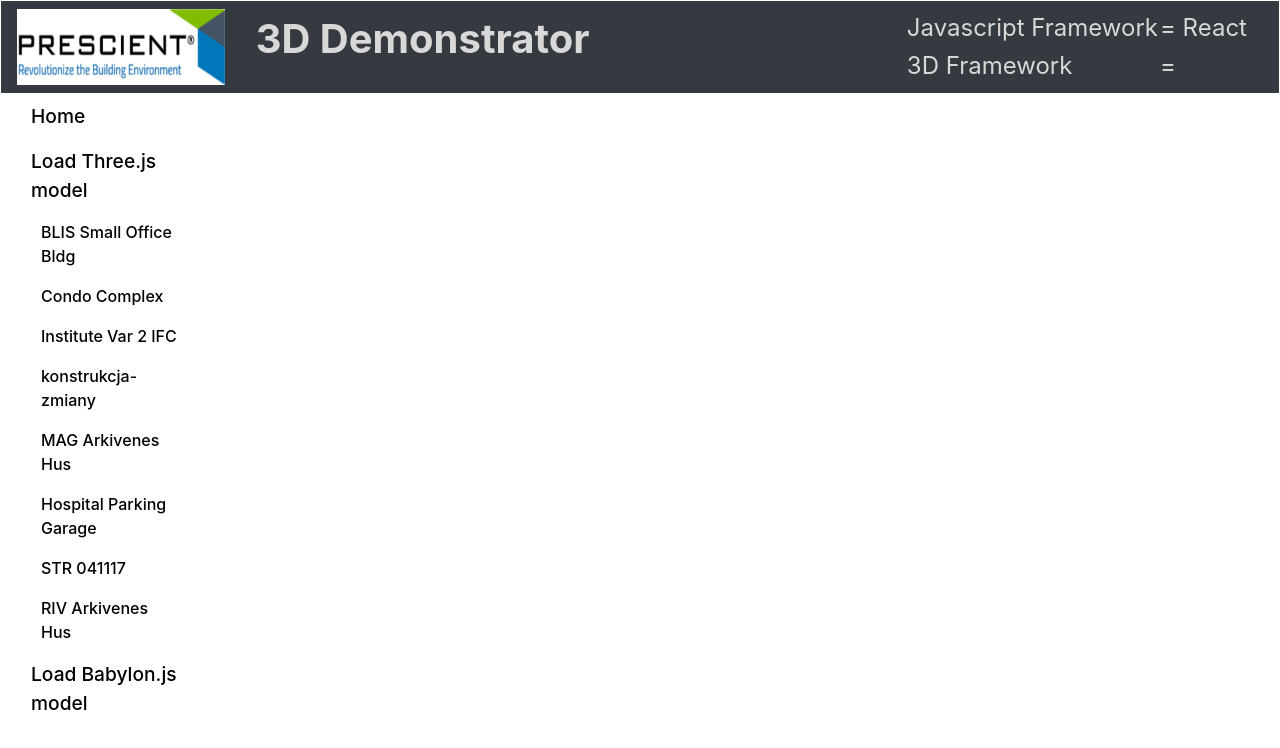
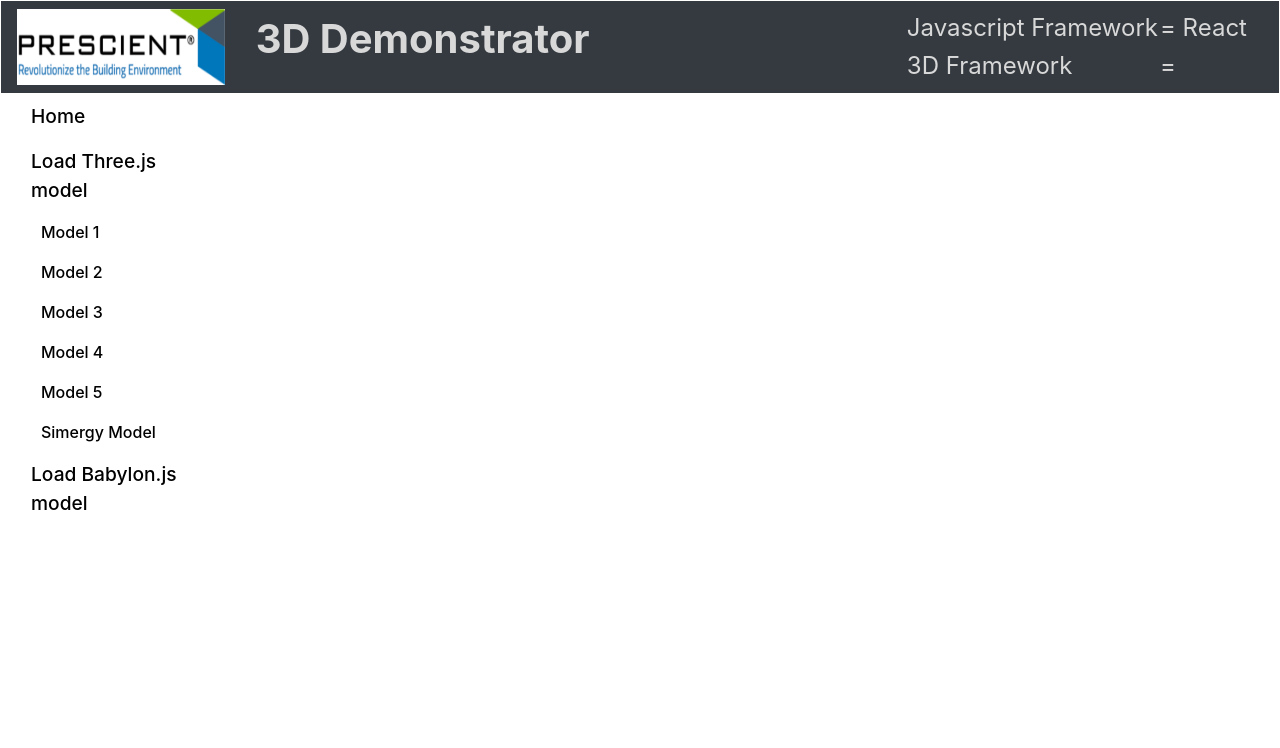
Before and after one commit to niranjankala/react-webgl, a React (Create React App) app: page /babylonobjloader in a window 1280 px wide. Shown: the top 748 px of the page. Built offline with nearby package versions, Linux system fonts and the light colour scheme.

Commit message:
added menu..

```diff
--- a/src/components/sidebar.jsx
+++ b/src/components/sidebar.jsx
@@ -9,14 +9,12 @@
                 <li><Link to={"/home"} className="nav-link" >Home</Link></li>
                 <li><a className="nav-link">Load Three.js model</a>
                     <ul className="underheading">
-                        <li><Link to={"/threejsobjloader/BLIS_SmallOfficeBldg"} className="nav-link" >BLIS Small Office Bldg</Link></li>
-                        <li><Link to={"/threejsobjloader/c_rvt8_Condo_Complex"} className="nav-link" >Condo Complex</Link></li>
-                        <li><Link to={"/threejsobjloader/Institute-Var-2-IFC"} className="nav-link" >Institute Var 2 IFC</Link></li>
-                        <li><Link to={"/threejsobjloader/konstrukcja-zmiany"} className="nav-link" >konstrukcja-zmiany</Link></li>
-                        <li><Link to={"/threejsobjloader/MAG_ArkivenesHus"} className="nav-link" >MAG Arkivenes Hus</Link></li>
-                        <li><Link to={"/threejsobjloader/Hospital_Parking_Garage"} className="nav-link" >Hospital Parking Garage</Link></li>
-                        <li><Link to={"/threejsobjloader/STR_041117"} className="nav-link" >STR 041117</Link></li>
-                        <li><Link to={"/threejsobjloader/RIV_ArkivenesHus"} className="nav-link" >RIV Arkivenes Hus</Link></li>
+                        <li><Link to={"/threejsobjloader/BLIS_SmallOfficeBldg"} className="nav-link" >Model 1</Link></li>
+                        <li><Link to={"/threejsobjloader/c_rvt8_Condo_Complex"} className="nav-link" >Model 2</Link></li>
+                        <li><Link to={"/threejsobjloader/Institute-Var-2-IFC"} className="nav-link" >Model 3</Link></li>
+                        <li><Link to={"/threejsobjloader/konstrukcja-zmiany"} className="nav-link" >Model 4</Link></li>
+                        <li><Link to={"/threejsobjloader/STR_041117"} className="nav-link" >Model 5</Link></li>
+                        <li><Link to={"/threejsobjloader/simergy"} className="nav-link" >Simergy Model</Link></li>
                     </ul>
                 </li>
 
```
Also changed, not shown: 2 other files (tests, documents, lock files or other folders).
